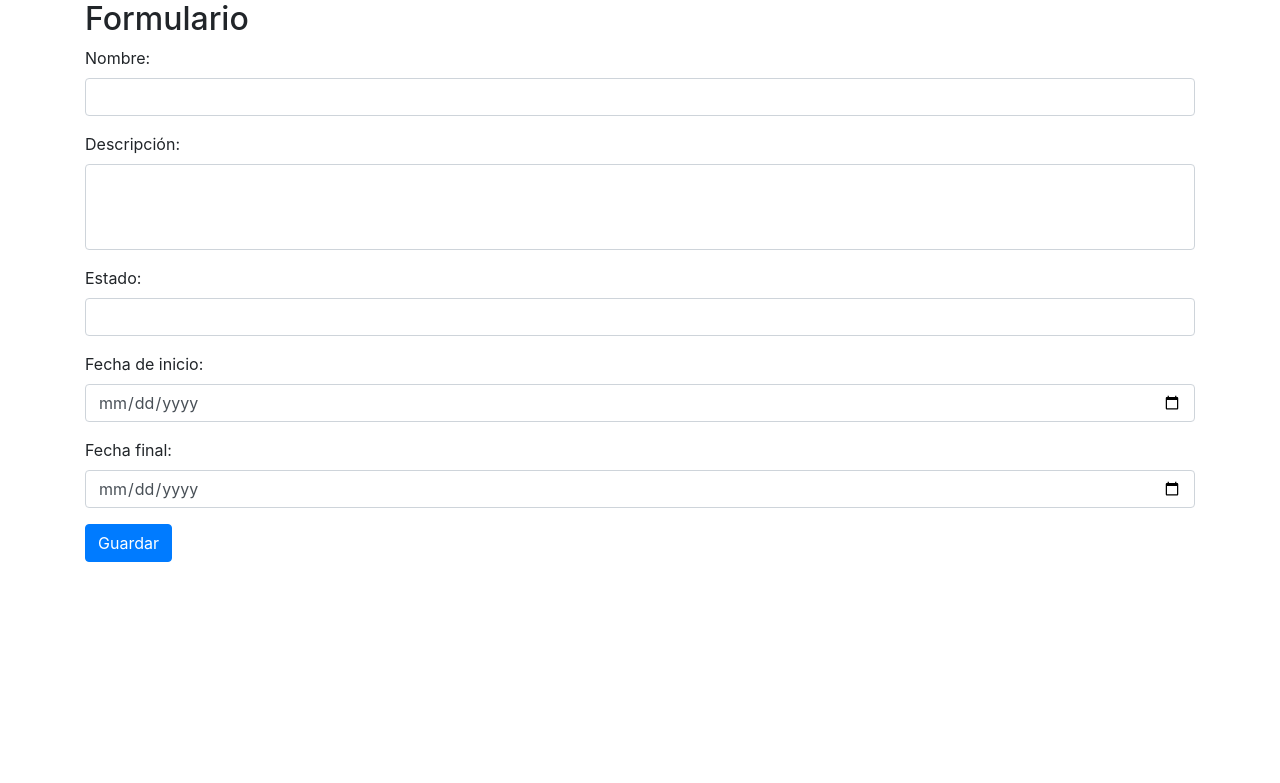
After one commit to jpmvalencia/CivilPro, a Django app: template homeapp/templates/crear-proyectos.html in a window 1280 px wide. The commit adds this page. Shown: the top 783 px of the page. Run offline with Django 5.2, Linux system fonts and the light colour scheme; the template is opened without the code that fills it, so the values that code supplies are empty; some libraries are stand-ins or nearby versions.

Commit message:
Crea el html para crear proyectos.

```diff
--- /dev/null
+++ b/homeapp/templates/crear-proyectos.html
@@ -0,0 +1,67 @@
+
+
+
+<html lang="es">
+<head>
+  <meta charset="UTF-8">
+  <meta name="viewport" content="width=device-width, initial-scale=1.0">
+  <title>Formulario</title>
+  <!-- Bootstrap CSS -->
+  <link href="https://stackpath.bootstrapcdn.com/bootstrap/4.5.2/css/bootstrap.min.css" rel="stylesheet">
+  <style>
+    /* Evitar el resize del textarea */
+    textarea {
+      resize: none;
+    }
+  </style>
+</head>
+<body>
+
+<div class="container">
+  <h2>Formulario</h2>
+  <form method="post" action="/guardar-informacion/">
+    {% csrf_token %}
+    <div class="form-group">
+      <label for="nombre">Nombre:</label>
+      <input type="text" class="form-control" id="nombre" name="nombre" required>
+    </div>
+    <div class="form-group">
+      <label for="descripcion">Descripción:</label>
+      <textarea class="form-control" id="descripcion" name="descripcion" rows="3" required></textarea>
+    </div>
+    <div class="form-group">
+      <label for="estado">Estado:</label>
+      <input type="text" class="form-control" id="estado" name="estado" required>
+    </div>
+    <div class="form-group">
+      <label for="fecha_inicio">Fecha de inicio:</label>
+      <input type="date" class="form-control" id="fecha_inicio" name="fecha_inicio" required>
+    </div>
+    <div class="form-group">
+      <label for="fecha_final">Fecha final:</label>
+      <input type="date" class="form-control" id="fecha_final" name="fecha_final" required>
+    </div>
+    <button type="submit" class="btn btn-primary">Guardar</button>
+  </form>
+</div>
+
+<!-- Bootstrap JS -->
+<script src="https://stackpath.bootstrapcdn.com/bootstrap/4.5.2/js/bootstrap.min.js"></script>
+
+<!-- Script para ajuste automático de altura del textarea -->
+<script>
+  // Ajustar altura del textarea automáticamente
+  document.addEventListener('input', function (e) {
+    if (e.target.tagName.toLowerCase() === 'textarea') {
+      autoResizeTextarea(e.target);
+    }
+  }, false);
+
+  function autoResizeTextarea(textarea) {
+    textarea.style.height = 'auto';
+    textarea.style.height = textarea.scrollHeight + 'px';
+  }
+</script>
+
+</body>
+</html>
```
Also changed, not shown: homeapp/templates/home.html (+71 -0 lines).
